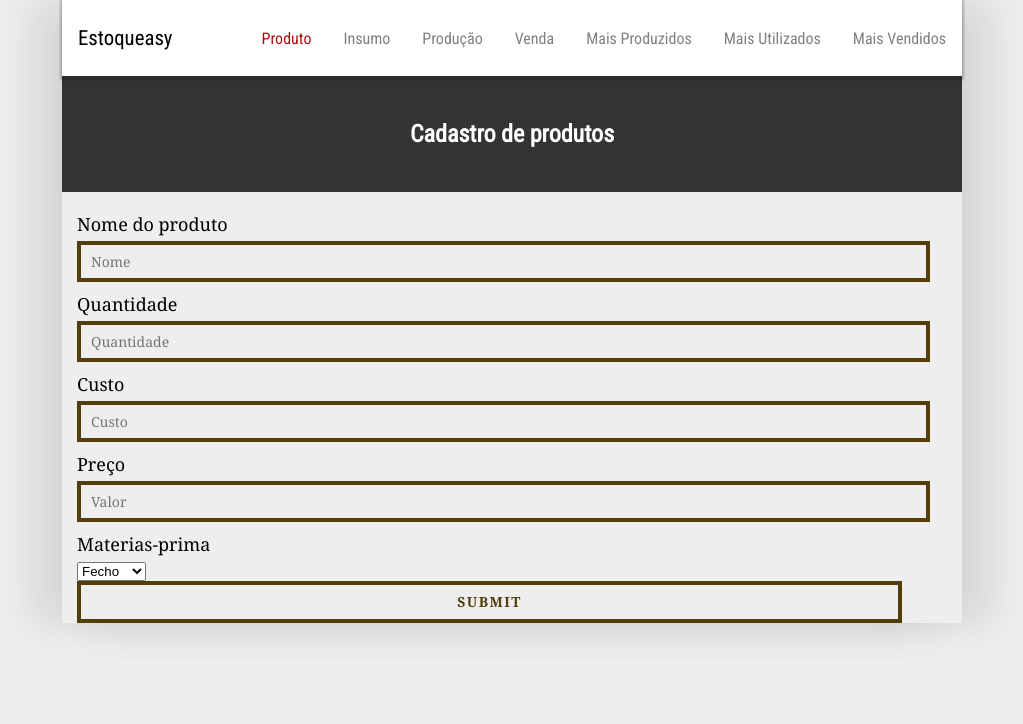
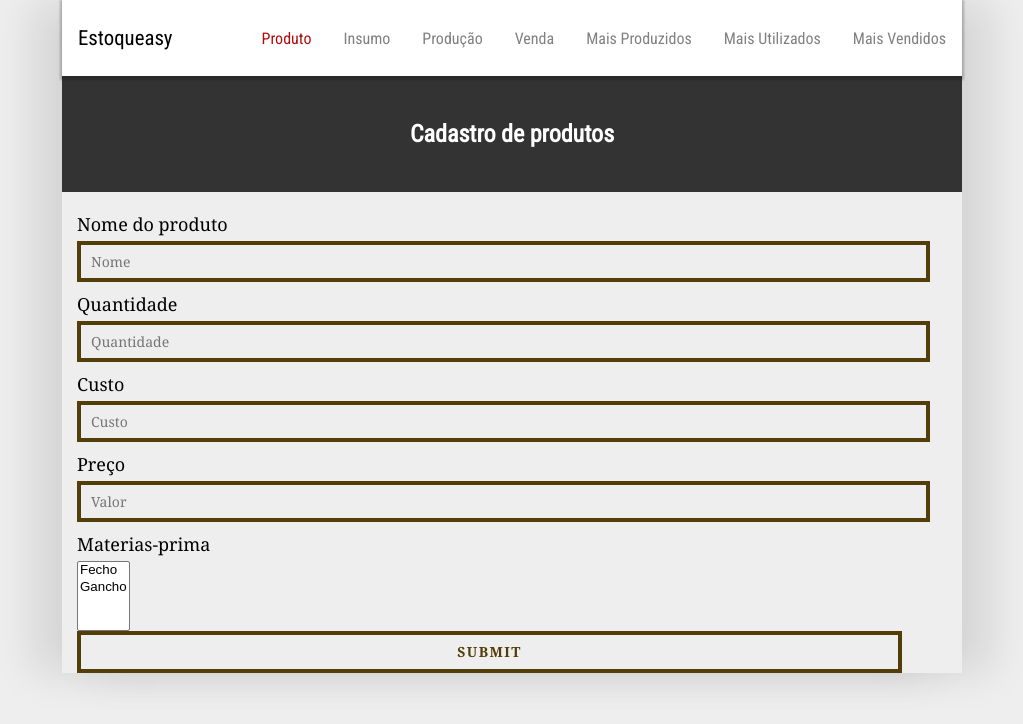
Before and after one commit to dsm-cefet-rj/ti-2022-1-grupo_10, a React (Create React App) app: page /cadastroProduto in a window 1280 px wide. Shown: the top 724 px of the page, without its empty margins (128-1151 px from the left). Built offline with nearby package versions, Linux system fonts and the light colour scheme; data requests are answered from the project's data file.

Commit message:
some cleanup

```diff
--- a/src/Components/DropdownMenu.js
+++ b/src/Components/DropdownMenu.js
@@ -1,6 +1,6 @@
 const DropdownMenu = ({arr}) => {
     return (
-        <select>
+        <select multiple='true'>
             {arr.map((materiaPrima,index)=>(
                 <option key={index}>{materiaPrima.tipo}</option>
             ))}
--- a/src/Components/Home.js
+++ b/src/Components/Home.js
@@ -13,15 +13,9 @@ const Home = () => {
     const produtos = useSelector(selectAllProdutos)
     const statusProdutos = useSelector(state => state.produtos.status);
     const errorProdutos = useSelector(state => state.produtos.error);
-    useEffect(()=>{store.dispatch(fetchProdutos())
+    useEffect(()=>{store.dispatch(fetchProdutos())},[])
 
-    },[])
-    //const produtosState = useSelector(state => state.produtos);
-    //const produtos = produtosState.produtos;
-    //const statusProdutos = produtosState.status;
-    //const errorProdutos = produtosState.error;
-
-    const mpsState = useSelector(state => state.mps);
+    const mpsState = useSelector(state => state.mps);
     const mps = mpsState.mps;
     const statusMps = mpsState.status;
     const errorMps = mpsState.error;
```
Also changed, not shown: src/Components/CadastroProduto.js (+1 -10 lines).
